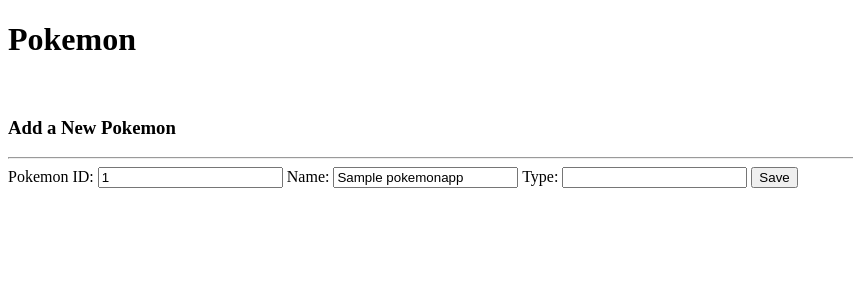
After one commit to travisgeisler/HW4, a Flask app: page /pokemon/1/update in a window 1280 px wide. The commit adds this page. Shown: the top 300 px of the page, without its empty margins (0-853 px from the left). Run offline with Flask 2, Linux system fonts and the light colour scheme; tables that the repository leaves empty hold one stand-in row (values such as "Sample post").

Commit message:
fixed delete and update, added search

```diff
--- a/app.py
+++ b/app.py
@@ -1,11 +1,12 @@
 from flask import Flask
-from flask import render_template, redirect
+from flask import render_template, redirect, request, url_for
 from flask_wtf import FlaskForm
-from wtforms import StringField
+from wtforms import StringField, IntegerField, SubmitField
 from wtforms.validators import DataRequired
 from flask_sqlalchemy import SQLAlchemy
+from sqlalchemy import or_
 import pymysql
-#import secrets
+import secrets
 import os
 
 dbuser = os.environ.get('DBUSER')
@@ -13,12 +14,13 @@ dbpass = os.environ.get('DBPASS')
 dbhost = os.environ.get('DBHOST')
 dbname = os.environ.get('DBNAME')
 
-#conn = "mysql+pymysql://{0}:{1}@{2}/{3}".format(secrets.dbuser, secrets.dbpass, secrets.dbhost, secrets.dbname)
+# conn = "mysql+pymysql://{0}:{1}@{2}/{3}".format(secrets.dbuser, secrets.dbpass, secrets.dbhost, secrets.dbname)
 conn = "mysql+pymysql://{0}:{1}@{2}/{3}".format(dbuser, dbpass, dbhost, dbname)
 
 app = Flask(__name__)
 app.config['SECRET_KEY']='SuperSecretKey'
 app.config['SQLALCHEMY_DATABASE_URI'] = conn
+
 
 db = SQLAlchemy(app)
 
@@ -30,6 +32,7 @@ class tgeisler_pokemonapp(db.Model):
 
 
 class PokemonForm(FlaskForm):
+    pokemonID = IntegerField('Pokemon ID: ')
     name = StringField('Name:', validators=[DataRequired()])
     type = StringField('Type:', validators=[DataRequired()])
 
@@ -38,6 +41,18 @@ class PokemonForm(FlaskForm):
 def index():
     all_pokemon = tgeisler_pokemonapp.query.all()
     return render_template('index.html', friends = all_pokemon, pageTitle='Flask Server Home Page')
+
+
+@app.route('/search', methods=['GET', 'POST'])
+def search():
+    if request.method=='POST':
+        form = request.form
+        search_value = form['search_string']
+        search = "%{0}%".format(search_value)
+        results = tgeisler_pokemonapp.query.filter(or_(tgeisler_pokemonapp.name.like(search), tgeisler_pokemonapp.type.like(search))).all()
+        return render_template('index.html', friends = results, pageTitle='Pokemon', legend="Search Results")
+    else:
+        return redirect('/')
 
 
 @app.route('/add_pokemon', methods=['GET', 'POST'])
@@ -53,35 +68,36 @@ def add_pokemon():
     return render_template('add_pokemon.html', form=form, pageTitle='Add a New Pokemon')
 
 
-# @app.route('/pokemon/<int:pokemonID>', methods=['GET','POST'])
-# def pokemon(pokemonID):
-#     pokemon = tgeisler_pokemonapp.query.get_or_404(pokemonID)
-#     return render_template('pokemon.html', form=pokemon, pageTitle='Pokemon Details')
+@app.route('/pokemon/<int:pokemonID>', methods=['GET','POST'])
+def get_pokemon(pokemonID):
+    pokemon = tgeisler_pokemonapp.query.get_or_404(pokemonID)
+    return render_template('pokemon.html', form=pokemon, pageTitle='Pokemon Details', legend="Pokemon Details")
 
 
-# @app.route('/pokemon/<int:pokemonID>/update', methods=['GET','POST'])
-# def update_pokemon(pokemonID):
-#     pokemon = tgeisler_pokemonapp.query.get_or_404(pokemonID)
-#     form = PokemonForm()
-#     if form.validate_on_submit():
-#         pokemon.name = form.name.data
-#         pokemon.type = pokemon.type.data
-#         db.session.commit()
-#         return redirect(url_for('pokemon', pokemonID=pokemon.pokemonID))
-#     form.name.data = pokemon.name
-#     form.type.data = pokemon.type
-#     return render_template('add_pokemon.html', form=form, pageTitle='Update Post')
+@app.route('/pokemon/<int:pokemonID>/update', methods=['GET','POST'])
+def update_pokemon(pokemonID):
+    pokemon = tgeisler_pokemonapp.query.get_or_404(pokemonID)
+    form = PokemonForm()
+    if form.validate_on_submit():
+        pokemon.name = form.name.data
+        pokemon.type = form.type.data
+        db.session.commit()
+        return redirect(url_for('get_pokemon', pokemonID=pokemon.pokemonID))
+    form.pokemonID.data = pokemon.pokemonID
+    form.name.data = pokemon.name
+    form.type.data = pokemon.type
+    return render_template('update_pokemon.html', form=form, pageTitle='Update Pokemon', legend="Update A Pokemon")
 
 
-# @app.route('/pokemon/<int:pokemonID>/delete', methods=['POST'])
-# def delete_pokemon(friend_id):
-#     if request.method == 'POST':
-#         pokemon = tgeisler_pokemonapp.query.get_or_404(pokemonID)
-#         db.session.delete(pokemon)
-#         db.session.commit()
-#         return redirect("/")
-#     else:
-#         return redirect("/")
+@app.route('/delete_pokemon/<int:pokemonID>', methods=['GET', 'POST'])
+def delete_pokemon(pokemonID):
+    if request.method == 'POST':
+        pokemon = tgeisler_pokemonapp.query.get_or_404(pokemonID)
+        db.session.delete(pokemon)
+        db.session.commit()
+        return redirect("/")
+    else:
+        return redirect("/")
 
 
 if __name__ == '__main__':
--- a/templates/pokemon.html
+++ b/templates/pokemon.html
@@ -1,7 +1,7 @@
 {% extends 'base.html' %}
 {% block body %}
 <div>
-<p><a href="{{ url_for('index')}}"> Home </a></p>
+<p><a href="{{ url_for('index') }}"> Home </a></p>
   <h3>{{ legend }}</h3>
 
 
@@ -9,7 +9,7 @@
   <form method="POST">
 
     {{ form.csrf_token }}
-
+    {{ form.pokemonID.label }} {{ form.pokemonID }}
     {{ form.name.label }} {{ form.name }}
     {{ form.type.label }} {{ form.type }}
 
--- /dev/null
+++ b/templates/update_pokemon.html
@@ -0,0 +1,18 @@
+{% extends 'base.html' %}
+{% block body %}
+<div>
+
+    <h3> Add a New Pokemon </h3>
+    <hr />
+    <form method="POST" action="">
+
+        {{ form.csrf_token }}
+        {{ form.pokemonID.label }} {{ form.pokemonID(size=5, readonly=true) }}
+        {{ form.name.label }} {{ form.name(size=20) }}
+        {{ form.type.label }} {{ form.type(size=20) }}
+
+        <input type="submit" value="Save">
+
+    </form>
+</div>
+{% endblock %}
```
Also changed, not shown: templates/index.html (+15 -3 lines).
